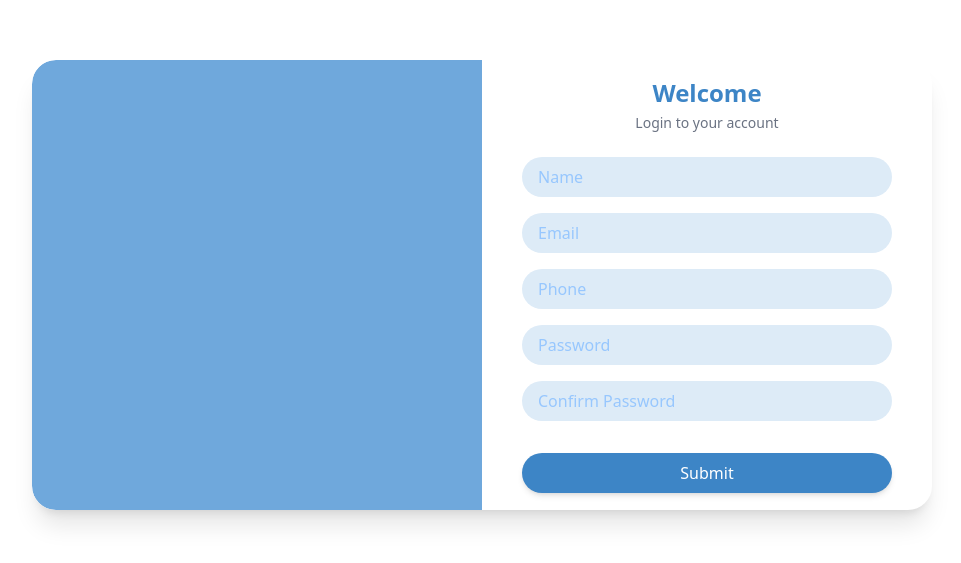
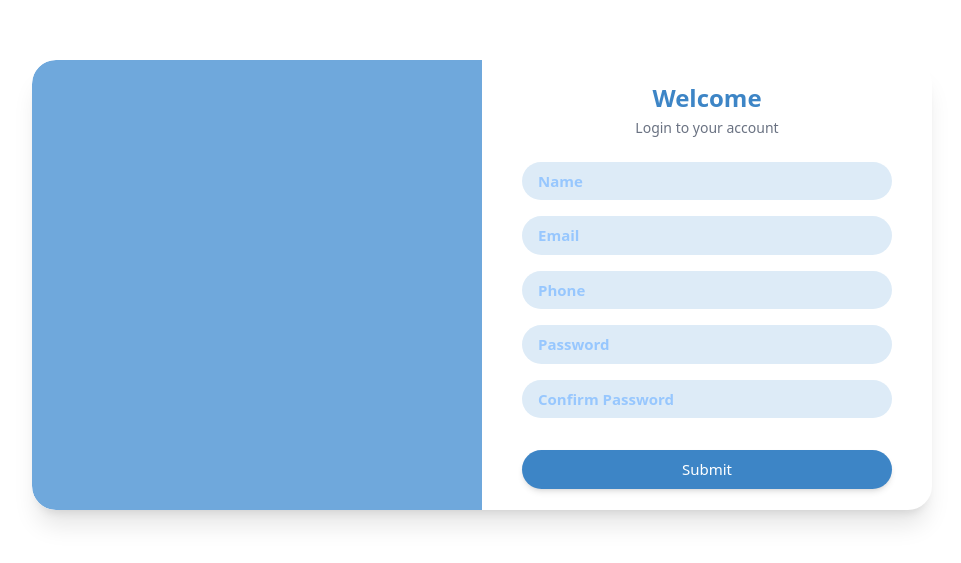
Before and after one commit to nabnoey/Shopping_Project, a React (Vite) app: page /register in a window 1280 px wide. Shown: the part 115-678 px from the top of the page, without its empty margins (158-1119 px from the left). Built offline with nearby package versions, Linux system fonts and the light colour scheme.

Commit message:
edit login / register

```diff
--- a/src/Pages/Login.jsx
+++ b/src/Pages/Login.jsx
@@ -50,13 +50,13 @@ const handleLogin = () => {
             <input
               type="email"
               placeholder="Email"
-              className="w-full py-2 px-4 rounded-full bg-[#ddebf7] outline-none"
+              className="w-full text-slate-900 py-2 px-4 rounded-full bg-[#ddebf7] outline-none"
               onChange={(e)=>setEmail(e.target.value)}
             />
             <input
               type="password"
               placeholder="Password"
-              className="w-full py-2 px-4 rounded-full bg-[#ddebf7] outline-none"
+              className="w-full  text-slate-900 py-2 px-4 rounded-full bg-[#ddebf7] outline-none"
               onChange={(e)=>setPassword(e.target.value)}
             />
 
--- a/src/Pages/Register.jsx
+++ b/src/Pages/Register.jsx
@@ -62,7 +62,7 @@ const handleSubmit = () => {
           </p>
 
 
-          <div className="w-full mt-6 space-y-4 text-blue-400">
+          <div className="w-full font-semibold text-[15px] mt-6 space-y-4 text-blue-400">
             <input
               type="name"
               placeholder="Name"
```
